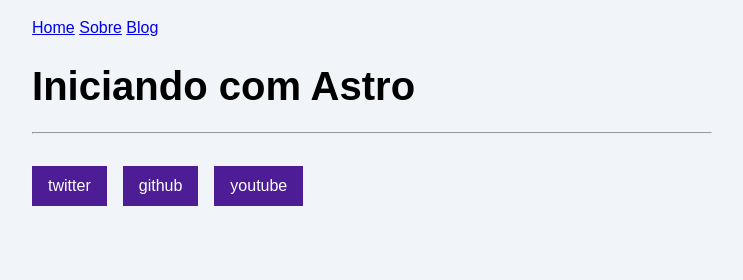
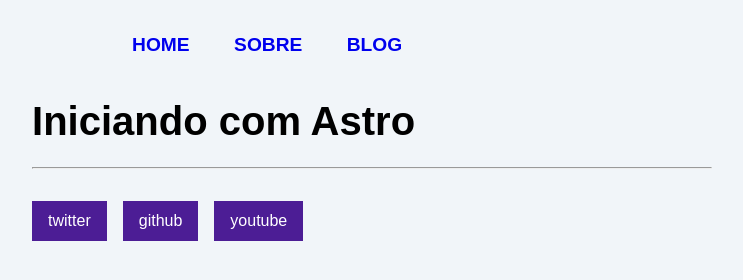
Before and after one commit to liliul/reposAngularJs, an Astro site in the folder astroTutorial/certain-corot/: page / in a window 1280 px wide. Shown: the whole page, without its empty margins (268-1011 px from the left). Built offline with nearby package versions, Linux system fonts and the light colour scheme; Astro itself is replaced by a stand-in of ours.

Commit message:
style: na classe links-nav no componente Navegacao astroBlog

```diff
--- a/astroTutorial/certain-corot/src/components/Navegacao.astro
+++ b/astroTutorial/certain-corot/src/components/Navegacao.astro
@@ -1,6 +1,8 @@
 ---
 ---
 
-<a href="/">Home</a>
-<a href="/sobre/">Sobre</a>
-<a href="/blog/">Blog</a>
+<section class="links-nav">
+    <a href="/">Home</a>
+    <a href="/sobre/">Sobre</a>
+    <a href="/blog/">Blog</a>
+</section>
--- a/astroTutorial/certain-corot/src/styles/global.css
+++ b/astroTutorial/certain-corot/src/styles/global.css
@@ -19,3 +19,50 @@
   margin: 1rem 0;
   font-size: 2.5rem;
 }
+
+
+/* estilos da navegação */
+
+.links-nav {
+  width: 100%;
+  top: 5rem;
+  left: 48px;
+  background-color: #ff9776;
+  display: none;
+  margin: 0;
+}
+
+.links-nav a {
+  display: block;
+  text-align: center;
+  padding: 10px 0;
+  text-decoration: none;
+  font-size: 1.2rem;
+  font-weight: bold;
+  text-transform: uppercase;
+}
+
+.links-nav a:hover,
+.links-nav a:focus {
+  background-color: #ff9776;
+}
+
+.expandido {
+  display: unset;
+}
+
+@media screen and (min-width: 636px) {
+  .links-nav {
+    margin-left: 5em;
+    display: block;
+    position: static;
+    width: auto;
+    background: none;
+  }
+
+  .links-nav a {
+    display: inline-block;
+    padding: 15px 20px;
+  }
+
+}
```
Lines whose indentation alone changed are shown as unchanged.
